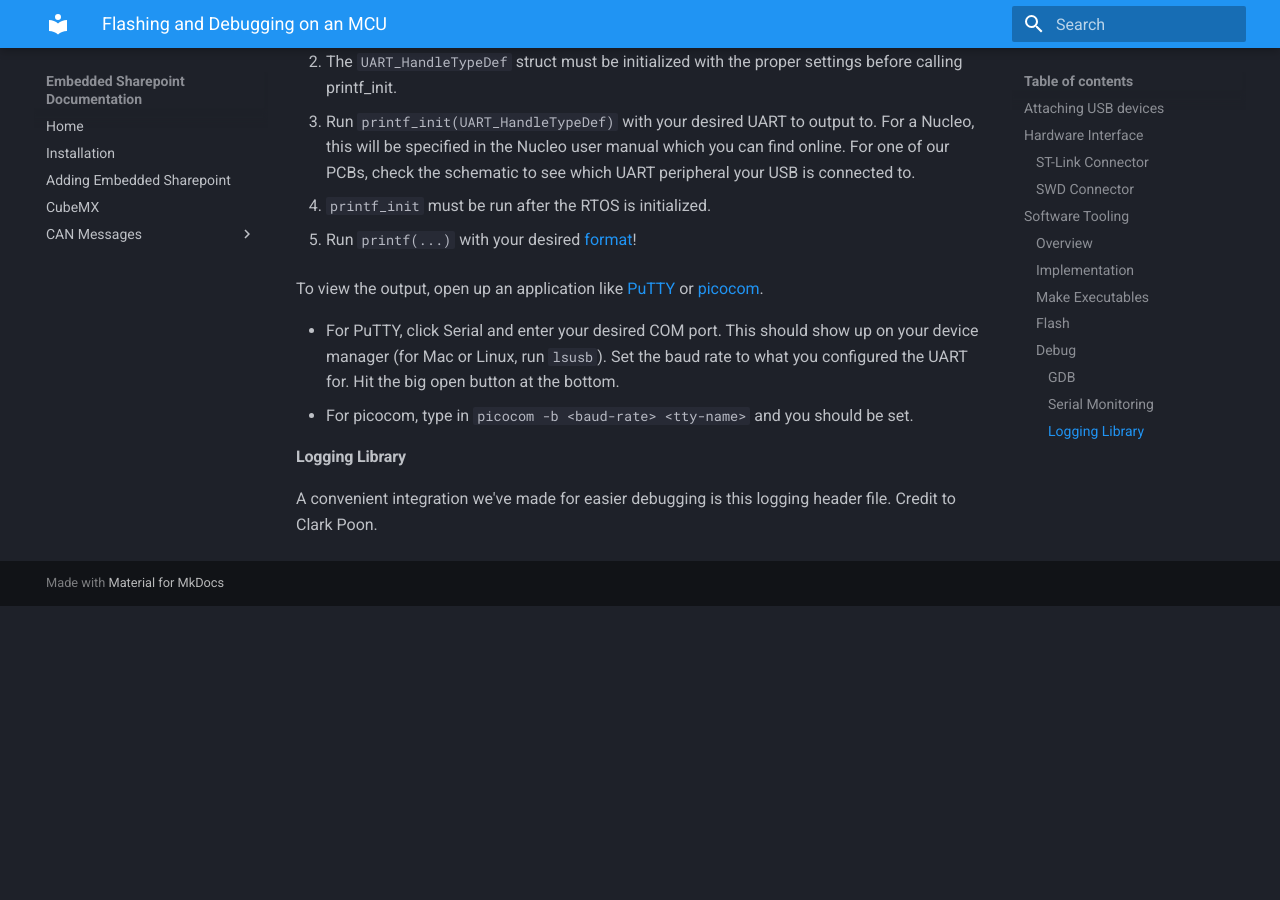
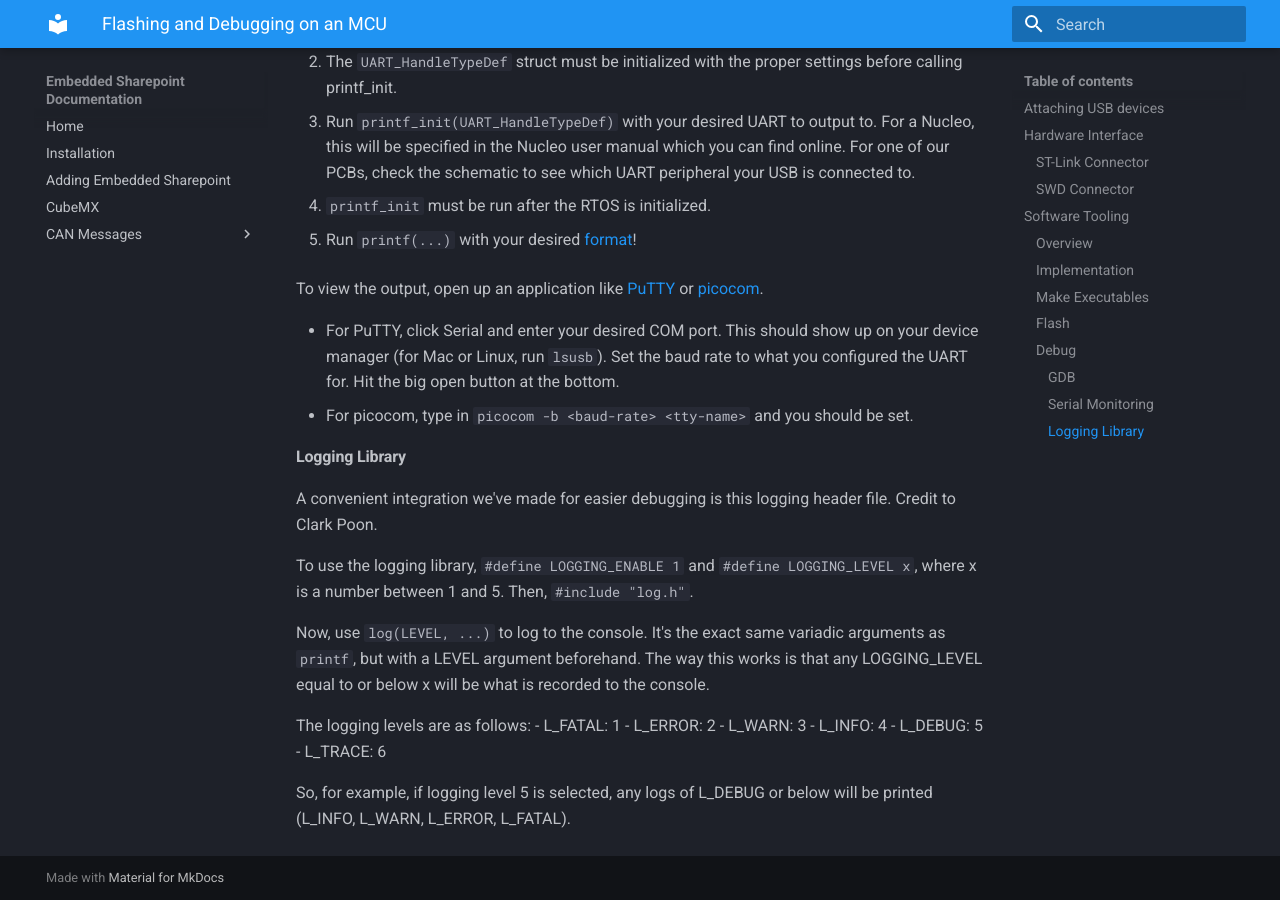
Before and after one commit to lhr-solar/Embedded-Sharepoint, an MkDocs documentation site: the page built from docs/FlashAndTheBug.md, in a window 1280 px wide and 900 px high, scrolled down 5525 px. Built offline with MkDocs 1.6.1 and Material for MkDocs 9.7.7, drawn with Linux system fonts in a browser that asks for light colours; before the commit the page ends 6131 px from its top, so only the background shows below that.

```diff
--- a/docs/FlashAndTheBug.md
+++ b/docs/FlashAndTheBug.md
@@ -177,3 +177,17 @@ To view the output, open up an application like [PuTTY](https://www.chiark.green
 #### Logging Library
 
 A convenient integration we've made for easier debugging is this logging header file. Credit to Clark Poon.
+
+To use the logging library, `#define LOGGING_ENABLE 1` and `#define LOGGING_LEVEL x`, where x is a number between 1 and 5. Then, `#include "log.h"`.
+
+Now, use `log(LEVEL, ...)` to log to the console. It's the exact same variadic arguments as `printf`, but with a LEVEL argument beforehand. The way this works is that any LOGGING_LEVEL equal to or below x will be what is recorded to the console.
+
+The logging levels are as follows:
+- L_FATAL: 1
+- L_ERROR: 2
+- L_WARN: 3
+- L_INFO: 4
+- L_DEBUG: 5
+- L_TRACE: 6
+
+So, for example, if logging level 5 is selected, any logs of L_DEBUG or below will be printed (L_INFO, L_WARN, L_ERROR, L_FATAL).
```
Also changed, not shown: 1 other file.
